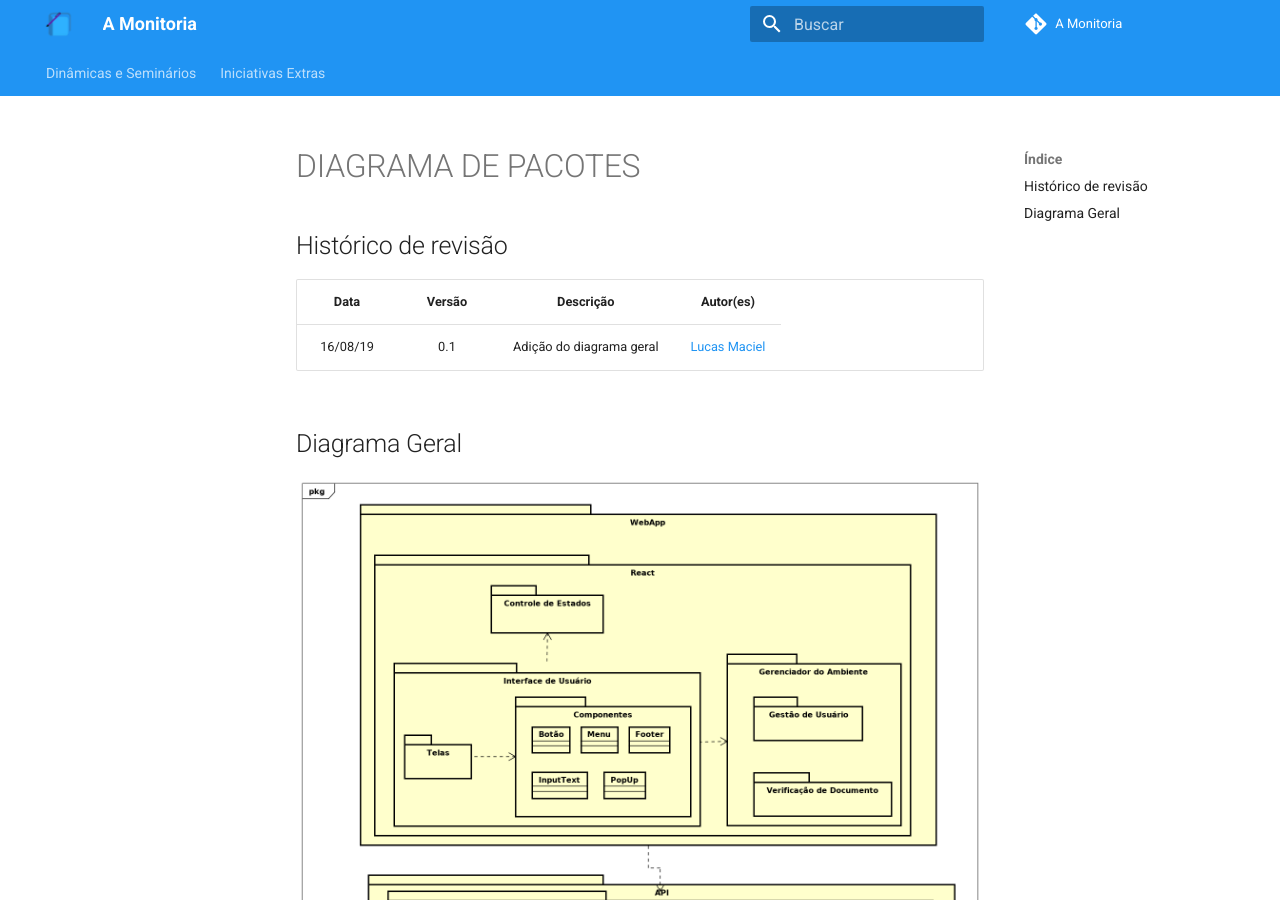
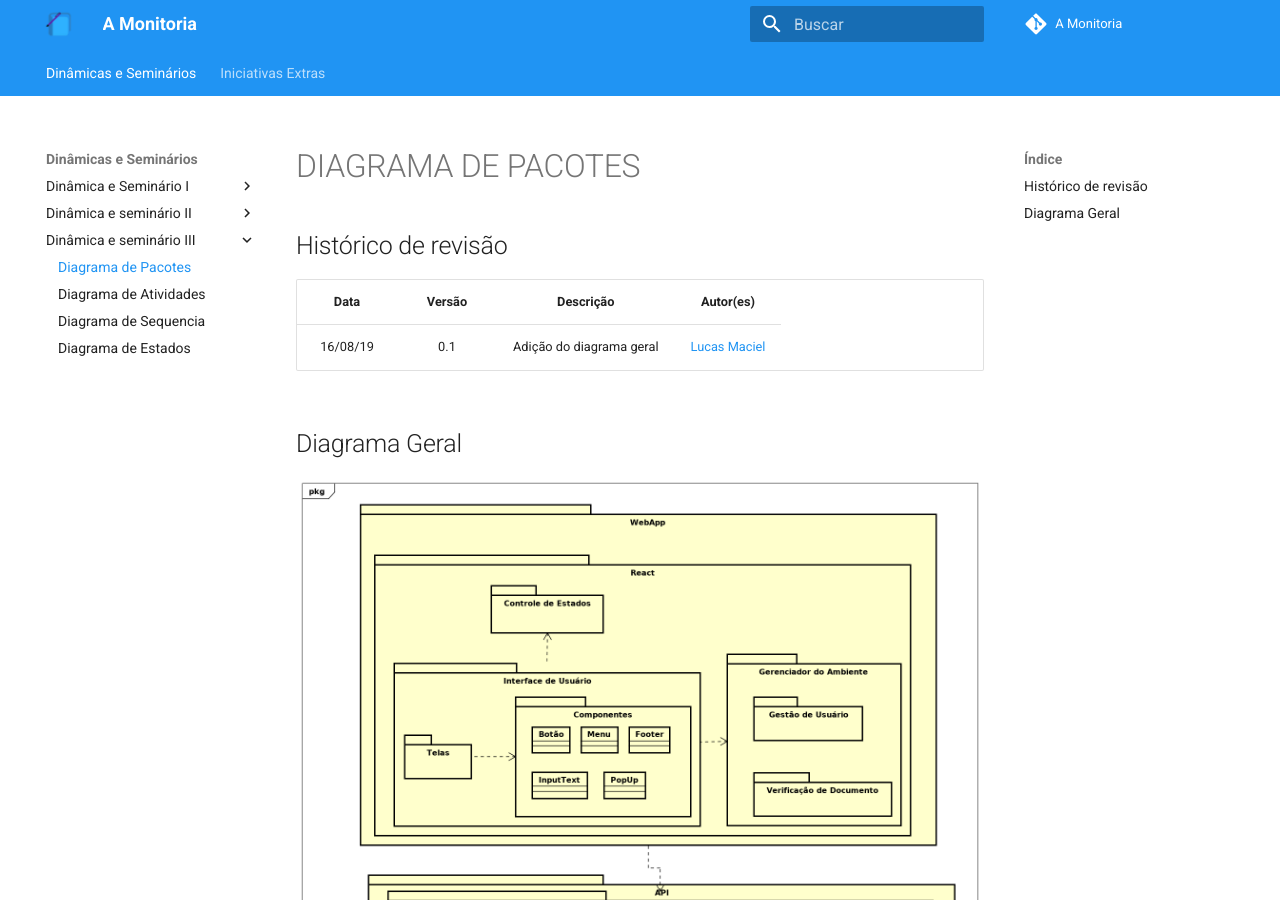
Before and after one commit to 2019-2-arquitetura-desenho/wiki, an MkDocs documentation site: the page built from docs/dinamica_seminario_III/diagrama_pacotes.md, in a window 1280 px wide and 900 px high. Built offline with MkDocs 1.6.1 and Material for MkDocs 9.7.7, drawn with Linux system fonts in a browser that asks for light colours; comment, search, counter and statistics services are not loaded; old or Windows-style settings are respelled for this version of MkDocs.

Commit message:
add packages document in mkdocs.yml

```diff
--- a/mkdocs.yml
+++ b/mkdocs.yml
@@ -51,6 +51,7 @@ nav:
       - Plano de Gerenciamento de Riscos: dinamica_seminario_II/controle_riscos.md
       - Identidade Visual: dinamica_seminario_II/identidade_visual.md
     - Dinâmica e seminário III:
+      - Diagrama de Pacotes: dinamica_seminario_III/diagrama_pacotes.md
       - Diagrama de Atividades : dinamica_seminario_III/diagrama_de_atividades.md
       - Diagrama de Sequencia: dinamica_seminario_III/diagrama_seq.md
       - Diagrama de Estados: dinamica_seminario_III/diagrama_de_estados.md
```
